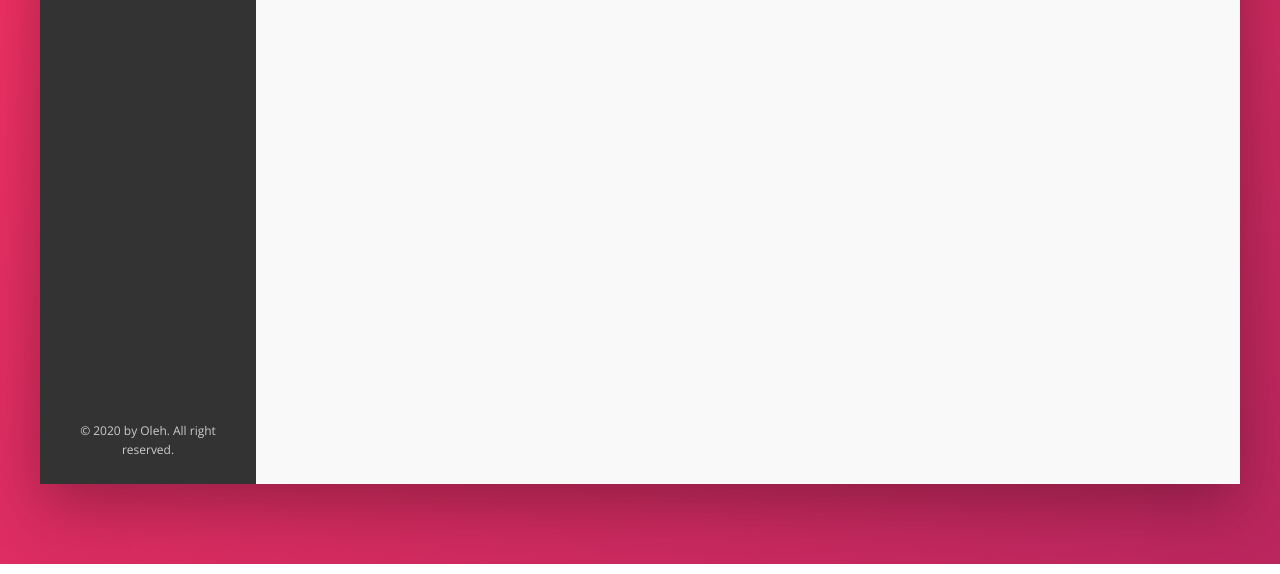
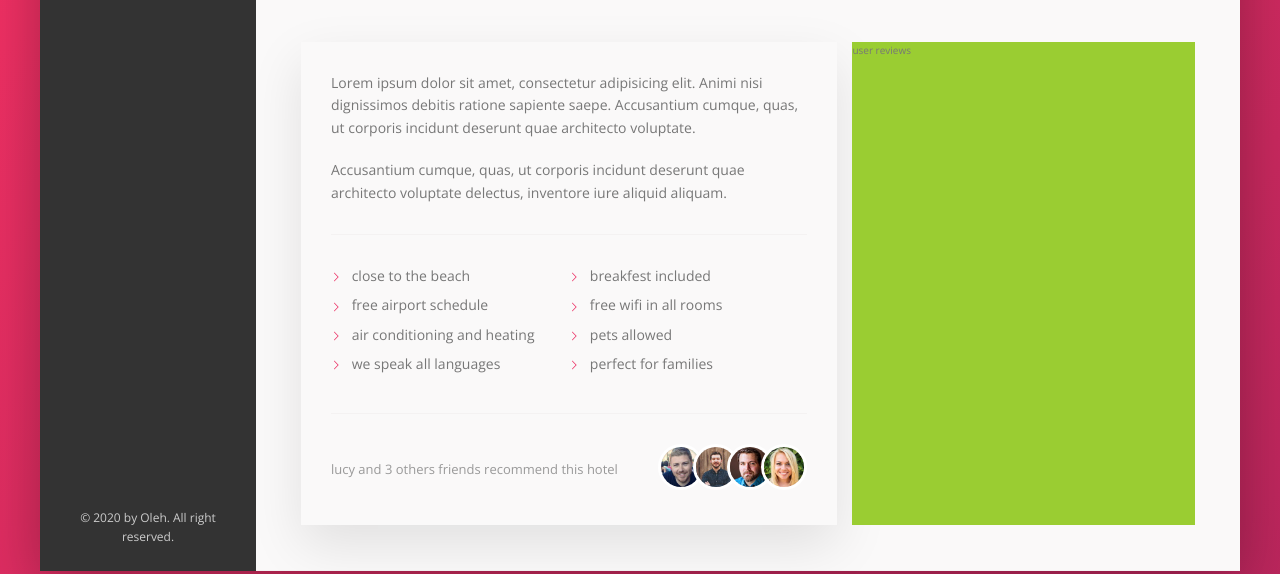
Before and after one commit to helping083/trillo-hotel-website, a website: page index.html in a window 1280 px wide. Shown: the part 466-1040 px from the top of the page. Drawn offline with nearby package versions, Linux system fonts and the light colour scheme; files that its build step writes are made by us from their sources.

Commit message:
description section

```diff
--- a/index.html
+++ b/index.html
@@ -136,6 +136,62 @@
 						<div class="overview__rating-count">428 votes</div>
 					</div>
 				</div>
+
+				<div class="detail">
+					<div class="description">
+						<p class="paragraph">
+							Lorem ipsum dolor sit amet, consectetur adipisicing elit.
+							Animi nisi dignissimos debitis ratione sapiente saepe.
+							Accusantium cumque, quas, ut corporis incidunt deserunt quae architecto voluptate.
+						</p>
+						<p class="paragraph">
+							Accusantium cumque, quas,
+							ut corporis incidunt deserunt quae architecto voluptate delectus,
+							inventore iure aliquid aliquam.
+						</p>
+						<ul class="list">
+							<li class="list__item">
+								close to the beach
+							</li>
+							<li class="list__item">
+								breakfest included
+							</li>
+							<li class="list__item">
+								free airport schedule
+							</li>
+							<li class="list__item">
+								free wifi in all rooms
+							</li>
+							<li class="list__item">
+								air conditioning and heating
+							</li>
+							<li class="list__item">
+								pets allowed
+							</li>
+							<li class="list__item">
+								we speak all languages
+							</li>
+							<li class="list__item">
+								perfect for families
+							</li>
+						</ul>
+						<div class="recommend">
+							<p class="recommend__count">
+								lucy and 3 others friends recommend this hotel
+							</p>
+							<div class="recommend__friends">
+								<img src="img/user-3.jpg" alt="friend-1" class="recommend__photo">
+								<img src="img/user-4.jpg" alt="friend-2" class="recommend__photo">
+								<img src="img/user-5.jpg" alt="friend-3" class="recommend__photo">
+								<img src="img/user-6.jpg" alt="friend-4" class="recommend__photo">
+							</div>
+						</div>
+					</div>
+
+					<div class="user-reviews">
+						user reviews
+					</div>
+				</div>
 			</main>
 		</div>
 	</div>
--- a/sass/abstracts/_variables.scss
+++ b/sass/abstracts/_variables.scss
@@ -28,4 +28,7 @@ Grey dark 3: #999
   --color-grey-dark-3: #999;
 
   --shadow-dark: 0 2rem 6rem rgba(0,0,0,.3);
+  --shadow-lite: 0 2rem 5rem rgba(0,0,0,.1);
+
+  --line: 1px solid var(--color-grey-light-2);
 }
--- a/sass/base/_typography.scss
+++ b/sass/base/_typography.scss
@@ -3,3 +3,7 @@ body {
   font-weight: 400;
   line-height: 1.6;
 }
+
+.paragraph:not(:last-of-type) {
+  margin-bottom: 2rem;
+}
--- /dev/null
+++ b/sass/components/_list.scss
@@ -0,0 +1,28 @@
+.list {
+  margin: 3rem 0;
+  list-style-type: none;
+  padding: 3rem 0;
+  border-top: var(--line);
+  border-bottom: var(--line);
+  display: flex;
+  flex-wrap: wrap;
+
+  &__item {
+    flex: 0 0 50%;
+    margin-bottom: .7rem;
+    position: relative;
+  }
+
+  &__item::before {
+    content: '';
+    display: inline-block;
+    @include iconSize(1rem);
+    margin-right: .7rem;
+    vertical-align: middle;
+    // background-image: url('../img/chevron-thin-right.svg');
+    // background-size: cover;
+    background-color: var(--color-primary);
+    mask-image: url('../img/chevron-thin-right.svg');
+    mask-size: cover;
+  }
+}
--- /dev/null
+++ b/sass/components/_recommend.scss
@@ -0,0 +1,25 @@
+.recommend {
+  font-size: 1.3rem;
+  color: var(--color-grey-dark-3);
+  @include centerCrossAxis;
+
+
+  &__count {
+    margin-right: auto;
+  }
+
+  &__friends {
+
+  }
+
+  &__photo {
+    box-sizing: content-box;
+    @include iconSize(4rem);
+    border: 3px solid #fff;
+    border-radius: 50%;
+
+    &:not(:last-child) {
+      margin-right: -1.5rem;
+    }
+  }
+}
--- a/sass/layouts/_content.scss
+++ b/sass/layouts/_content.scss
@@ -4,5 +4,24 @@
 }
 .hotel-view {
   flex: 1;
-  height: 80rem;
 }
+
+.detail {
+  display: flex;
+  padding: 4.5rem;
+  background-color: var(--color-grey-light-1);
+  border-bottom: var(--line);
+}
+
+.description {
+  font-size: 1.4rem;
+  flex: 0 0 60%;
+  margin-right: 1.5rem;
+  box-shadow: 0 2rem 5rem rgba(0,0,0,.1);
+  padding: 3rem;
+}
+
+.user-reviews {
+  background-color: yellowgreen;
+  flex: 1
+}
--- a/sass/layouts/_header.scss
+++ b/sass/layouts/_header.scss
@@ -2,7 +2,7 @@
   font-size: 1.4rem;
   height: 7rem;
   background-color: #fff;
-  border-bottom: 1px solid var(--color-grey-light-2);
+  border-bottom: var(--line);
   @include centerCrossAxis;
   justify-content: space-between;
 }
--- a/sass/layouts/_overview.scss
+++ b/sass/layouts/_overview.scss
@@ -1,6 +1,6 @@
 .overview {
   @include centerCrossAxis;
-  border-bottom: 1px solid var(--color-grey-light-2);
+  border-bottom: var(--line);
 
   &__heading {
     font-size: 2.25rem;
--- a/sass/main.scss
+++ b/sass/main.scss
@@ -14,7 +14,9 @@
 @import "layouts/overview";
 
 @import "components/logo";
+@import "components/list";
 @import "components/search-box";
 @import "components/user-nav";
 @import "components/side-nav";
 @import "components/gallery";
+@import "components/recommend";
```
